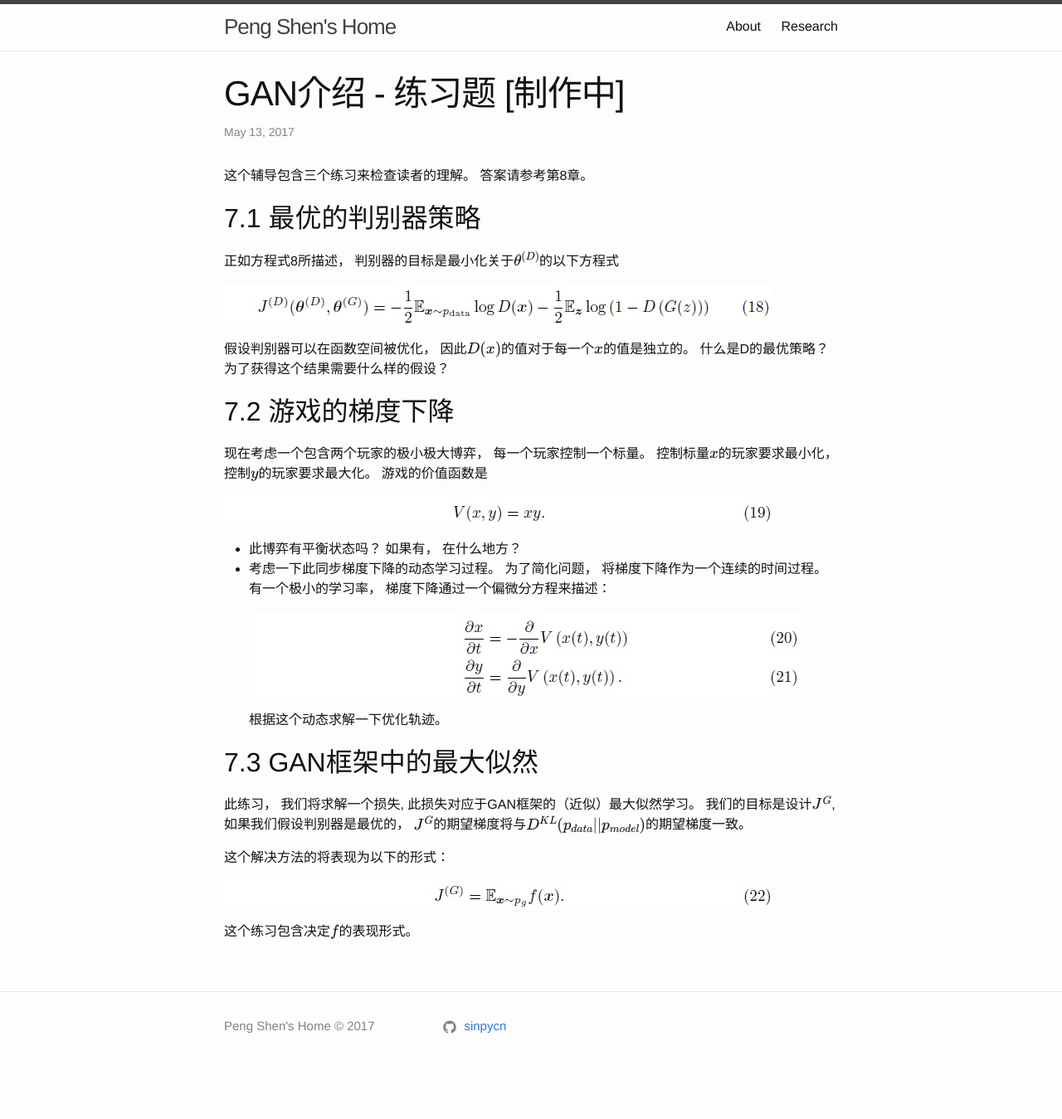
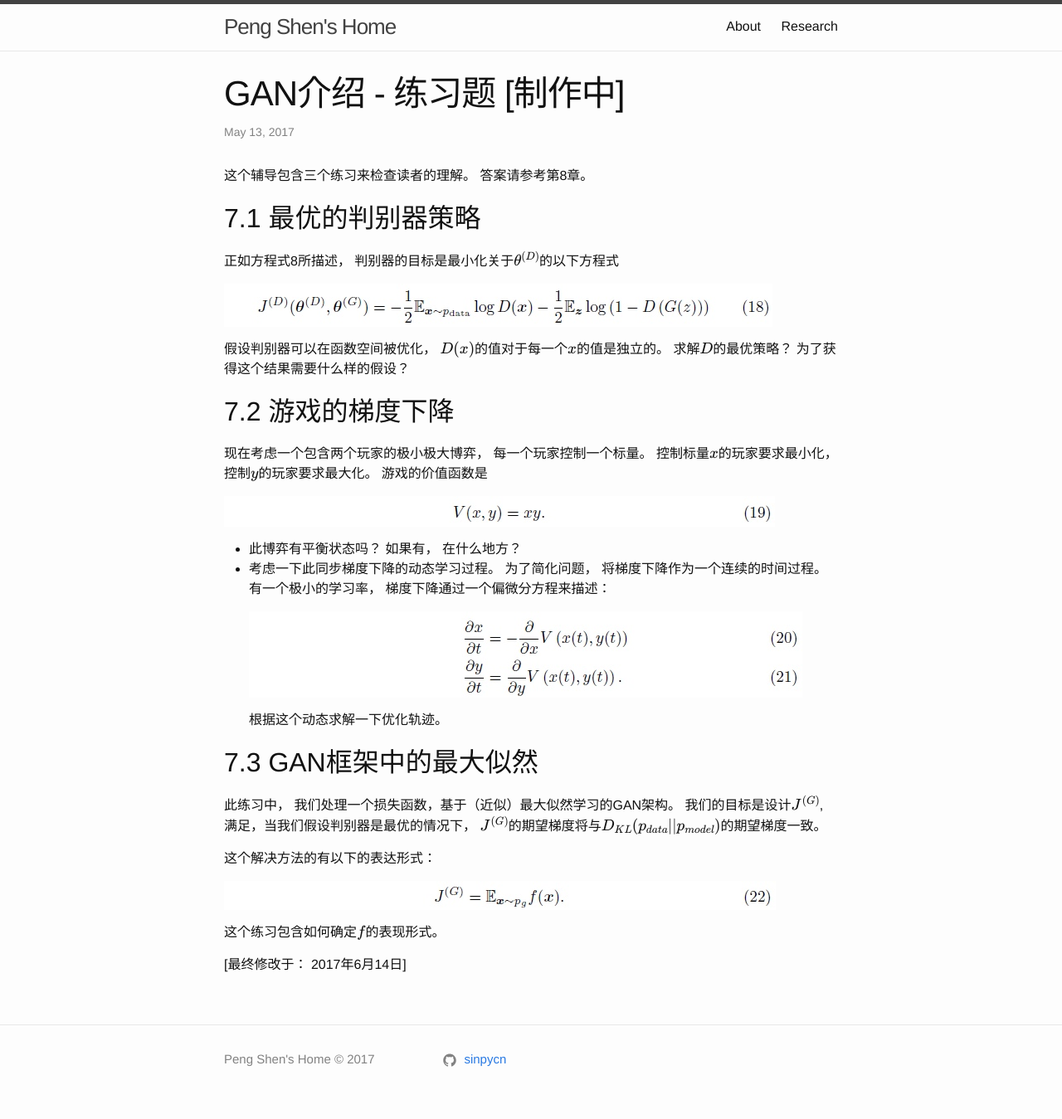
Before and after one commit to sinpycn/sinpycn.github.io, a Jekyll site: the page built from _posts/research/2017-05-13-GAN-Tutorial-Exercises.md, in a window 1280 px wide. Shown: the whole page at 83% size. Built offline with Jekyll 4.4.1, drawn with Linux system fonts in a browser that asks for light colours; formulas are drawn with MathJax 3; before the commit the page ends 1308 px from its top, so only the background shows below that.

Commit message:
Create 2017-05-13-GAN-Tutorial-Exercises.md

```diff
--- a/_posts/research/2017-05-13-GAN-Tutorial-Exercises.md
+++ b/_posts/research/2017-05-13-GAN-Tutorial-Exercises.md
@@ -13,8 +13,8 @@ categories: [research, gan-tutorial]
 
 ![Equation 18](/images/201705/10/eq18.jpg)
 
-假设判别器可以在函数空间被优化， 因此$$D(x)$$的值对于每一个$$x$$的值是独立的。
-什么是D的最优策略？ 为了获得这个结果需要什么样的假设？
+假设判别器可以在函数空间被优化， $$D(x)$$的值对于每一个$$x$$的值是独立的。
+求解$$D$$的最优策略？ 为了获得这个结果需要什么样的假设？
 
 ## 7.2 游戏的梯度下降
 
@@ -33,11 +33,13 @@ categories: [research, gan-tutorial]
 
 ## 7.3 GAN框架中的最大似然
 
-此练习， 我们将求解一个损失, 此损失对应于GAN框架的（近似）最大似然学习。
-我们的目标是设计$$J^{G}$$, 如果我们假设判别器是最优的， $$J^{G}$$的期望梯度将与$$D^{KL}(p_{data}||p_{model})$$的期望梯度一致。
+此练习中， 我们处理一个损失函数，基于（近似）最大似然学习的GAN架构。
+我们的目标是设计$$J^{(G)}$$, 满足，当我们假设判别器是最优的情况下， $$J^{(G)}$$的期望梯度将与$$D_{KL}(p_{data}||p_{model})$$的期望梯度一致。
 
-这个解决方法的将表现为以下的形式：
+这个解决方法的有以下的表达形式：
 
 ![Equation 22](/images/201705/10/eq22.jpg)
 
-这个练习包含决定$$f$$的表现形式。
+这个练习包含如何确定$$f$$的表现形式。
+
+[最终修改于： 2017年6月14日]
```
